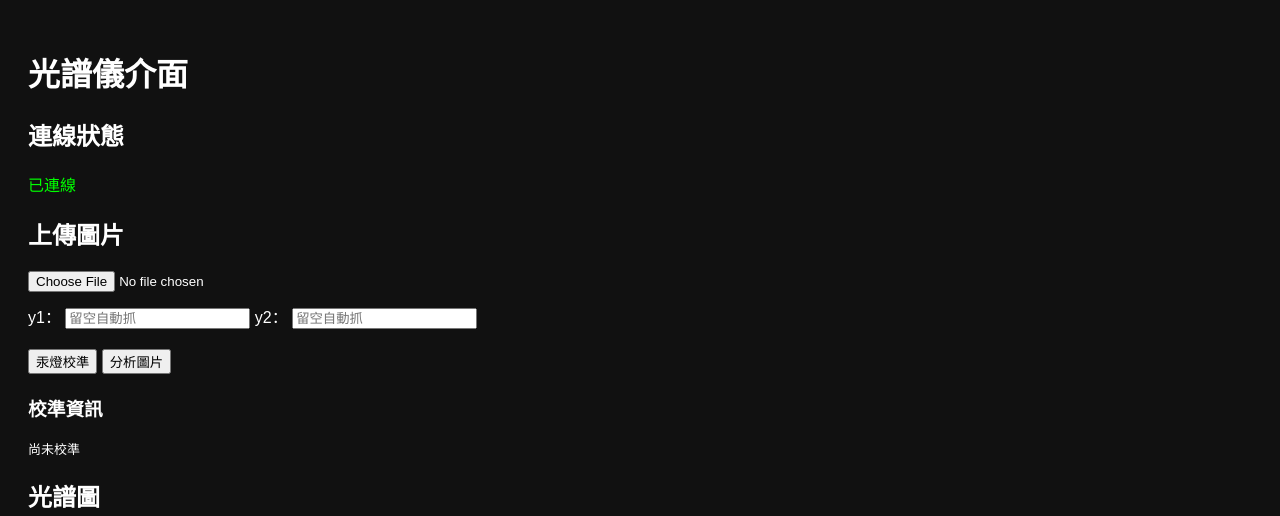
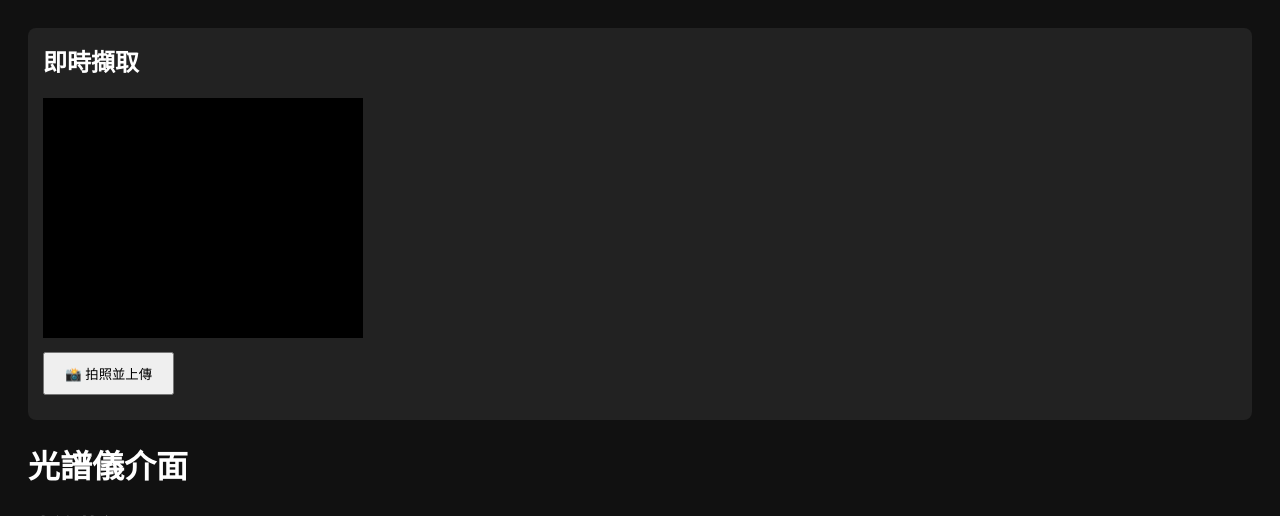
Before and after one commit to sa37523252sa/-, a Flask app: page / in a window 1280 px wide. Shown: the top 516 px of the page. Run offline with Flask 3, Linux system fonts and the light colour scheme.

Commit message:
Update index.html

```diff
--- a/templates/index.html
+++ b/templates/index.html
@@ -52,6 +52,51 @@
 </div>
 
 <script>
+  // 在頁面載入後，自動注入拍照功能
+window.addEventListener('DOMContentLoaded', () => {
+    // 1. 建立容器
+    const container = document.createElement('div');
+    container.style.cssText = "background:#222; padding:15px; margin-bottom:20px; border-radius:8px;";
+
+    // 2. 注入攝影機畫面與按鈕
+    container.innerHTML = `
+        <h2 style="margin-top:0;">即時擷取</h2>
+        <video id="video" width="320" height="240" autoplay playsinline style="background:#000;"></video>
+        <div style="margin:10px 0;">
+            <button id="snapBtn" style="padding:10px 20px; cursor:pointer;">📸 拍照並上傳</button>
+        </div>
+        <div id="gallery" style="display:flex; gap:10px; overflow-x:auto;"></div>
+    `;
+    document.body.prepend(container);
+
+    // 3. 綁定攝影機
+    const video = document.getElementById('video');
+    navigator.mediaDevices.getUserMedia({ video: true }).then(s => video.srcObject = s);
+
+    // 4. 拍照邏輯
+    document.getElementById('snapBtn').onclick = () => {
+        const canvas = document.createElement('canvas');
+        canvas.width = video.videoWidth;
+        canvas.height = video.videoHeight;
+        canvas.getContext('2d').drawImage(video, 0, 0);
+
+        // 轉 Blob
+        canvas.toBlob(blob => {
+            // 自動放入歷史紀錄
+            const img = document.createElement('img');
+            img.src = canvas.toDataURL();
+            img.style.cssText = "width:80px; height:60px; cursor:pointer; border:1px solid #444;";
+            img.onclick = () => {
+                // 若點擊縮圖，將 blob 放入原有的 file input (模擬上傳)
+                const dataTransfer = new DataTransfer();
+                dataTransfer.items.add(new File([blob], "snapshot.jpg", {type: "image/jpeg"}));
+                document.getElementById("imageInput").files = dataTransfer.files;
+                alert("已將此照片載入至上傳區，請點擊原本的「分析」按鈕");
+            };
+            document.getElementById('gallery').prepend(img);
+        }, 'image/jpeg');
+    };
+});
   let chart;
   let calibrated = false;
 
```
